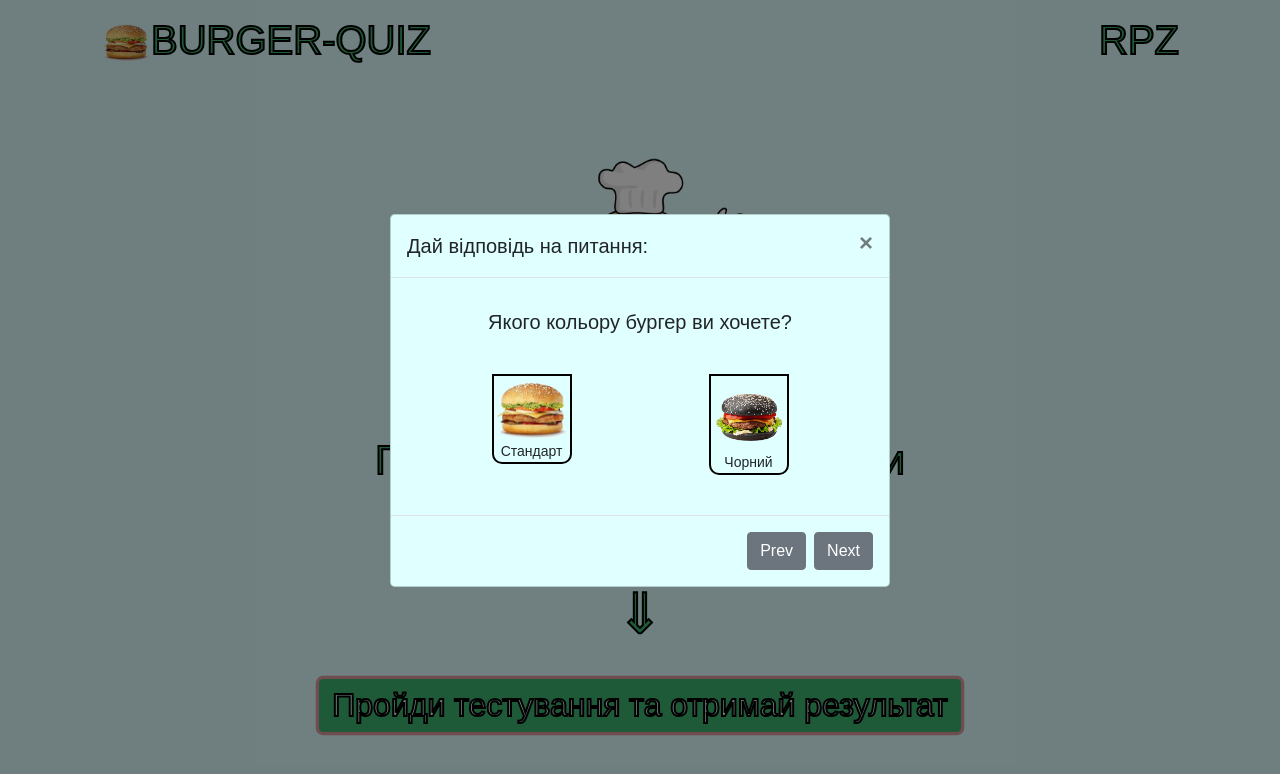
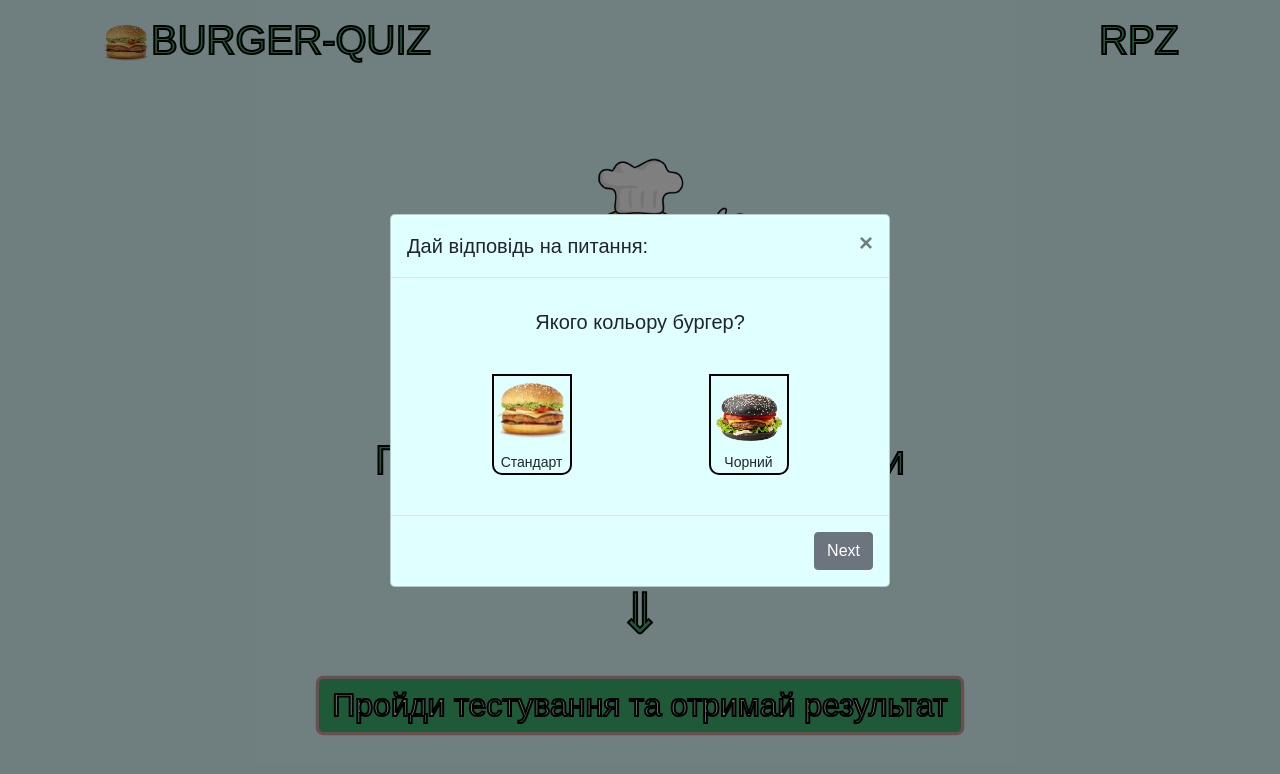
Before and after one commit to AndriiMakrenko/PR-4_4, a plain HTML site: page index.html in a window 1280 px wide. Both pictures are taken after a click on the button "Пройди тестування та отримай результат". Drawn offline with Linux system fonts and the light colour scheme.

Commit message:
Refacrot

```diff
--- a/script.js
+++ b/script.js
@@ -4,44 +4,116 @@ document.addEventListener('DOMContentLoaded', function () {
     const closeModal = document.querySelector('#closeModal');
     const questionTitle = document.querySelector('#question');
     const formAnswers = document.querySelector('#formAnswers');
+    const prevButton = document.querySelector('#prev');
+    const nextButton = document.querySelector('#next');
+    const sendButton = document.querySelector('#send');
+    let numberQuestion = 0;
+
+    const questions = [
+        {
+            question: "Якого кольору бургер?",
+            answers: [
+                { title: 'Стандарт', url: './image/burger.png' },
+                { title: 'Чорний', url: './image/burgerBlack.png' }
+            ],
+            type: 'radio'
+        },
+        {
+            question: "З якого м'яса котлета?",
+            answers: [
+                { title: 'Курка', url: './image/chickenMeat.png' },
+                { title: 'Яловичина', url: './image/beefMeat.png' },
+                { title: 'Свинина', url: './image/porkMeat.png' }
+            ],
+            type: 'radio'
+        },
+        {
+            question: "Додаткові інгредієнти?",
+            answers: [
+                { title: 'Помідор', url: './image/tomato.png' },
+                { title: 'Огірок', url: './image/cucumber.png' },
+                { title: 'Салат', url: './image/salad.png' },
+                { title: 'Цибуля', url: './image/onion.png' }
+            ],
+            type: 'checkbox'
+        },
+        {
+            question: "Додати соус?",
+            answers: [
+                { title: 'Часниковий', url: './image/sauce1.png' },
+                { title: 'Томатний', url: './image/sauce2.png' },
+                { title: 'Гірчичний', url: './image/sauce3.png' }
+            ],
+            type: 'radio'
+        }
+    ];
+
+    const renderAnswers = (index) => {
+        formAnswers.innerHTML = ''; // Clear previous answers
+
+        questions[index].answers.forEach((answer) => {
+            const answerItem = document.createElement('div');
+            answerItem.classList.add('answers-item', 'd-flex', 'justify-content-center');
+            answerItem.innerHTML = `
+                <input type="${questions[index].type}" id="${answer.title}" name="answer" class="d-none">
+                <label for="${answer.title}" class="d-flex flex-column justify-content-between">
+                    <img class="answerImg" src="${answer.url}" alt="burger">
+                    <span>${answer.title}</span>
+                </label>
+            `;
+            formAnswers.appendChild(answerItem);
+        });
+    };
+
+    const renderQuestions = (indexQuestion) => {
+        if (numberQuestion === 0) {
+            prevButton.classList.add('d-none');
+        } else {
+            prevButton.classList.remove('d-none');
+        }
+
+        if (numberQuestion === questions.length - 1) {
+            nextButton.classList.add('d-none');
+            sendButton.classList.remove('d-none');
+        } else {
+            nextButton.classList.remove('d-none');
+            sendButton.classList.add('d-none');
+        }
+
+        questionTitle.textContent = questions[indexQuestion].question;
+        renderAnswers(indexQuestion);
+    };
 
     btnOpenModal.addEventListener('click', () => {
         modalBlock.classList.add('d-block');
-        playTest();
+        renderQuestions(numberQuestion);
     });
 
     closeModal.addEventListener('click', () => {
         modalBlock.classList.remove('d-block');
     });
 
-    const playTest = () => {
-        const renderQuestions = () => {
-            questionTitle.textContent = "Якого кольору бургер ви хочете?";
+    prevButton.addEventListener('click', () => {
+        if (numberQuestion > 0) {
+            numberQuestion--;
+            renderQuestions(numberQuestion);
+        }
+    });
+
+    nextButton.addEventListener('click', () => {
+        if (numberQuestion < questions.length - 1) {
+            numberQuestion++;
+            renderQuestions(numberQuestion);
+        }
+    });
+
+    sendButton.addEventListener('click', () => {
+        alert("Тест завершено! Дякуємо за вашу відповідь)");
+        modalBlock.classList.remove('d-block');
 
 
-            const burgerName1 = "Стандарт";
-            const burgerImage1 = "./image/burger.png";
-            const burgerName2 = "Чорний";
-            const burgerImage2 = "./image/burgerBlack.png";
-
-
-            formAnswers.innerHTML = `
-              <div class="answers-item d-flex flex-column">
-                <input type="radio" id="answerItem1" name="answer" class="d-none">
-                <label for="answerItem1" class="d-flex flex-column justify-content-between">
-                  <img class="answerImg" src="${burgerImage1}" alt="burger">
-                  <span>${burgerName1}</span>
-                </label>
-              </div>
-              <div class="answers-item d-flex justify-content-center">
-                <input type="radio" id="answerItem2" name="answer" class="d-none">
-                <label for="answerItem2" class="d-flex flex-column justify-content-between">
-                  <img class="answerImg" src="${burgerImage2}" alt="burger">
-                  <span>${burgerName2}</span>
-                </label>
-              </div>
-            `;
-        };
-        renderQuestions();
-    };
+        setTimeout(() => {
+            location.reload();
+        }, 1000);
+    });
 });
```
Also changed, not shown: index.html (+2 -2 lines).
